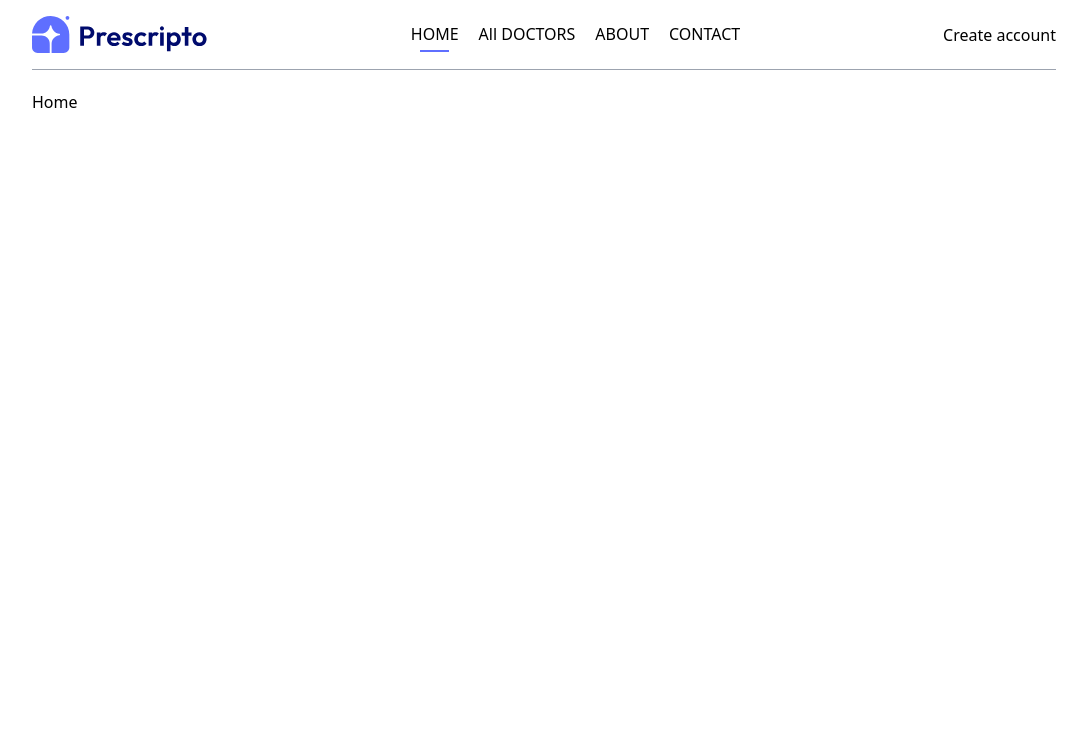
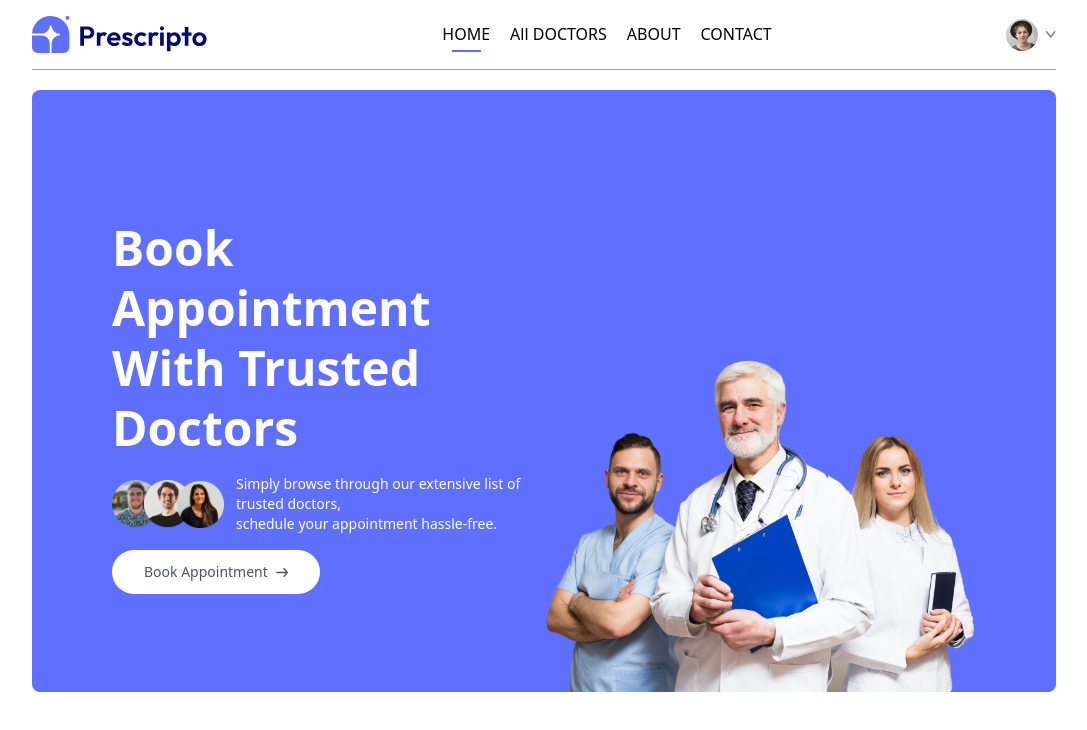
Before and after one commit to ChienCook/prescripto, a React app in the folder frontend/: page / in a window 1280 px wide. Shown: the top 730 px of the page, without its empty margins (96-1183 px from the left). Built offline with nearby package versions, Linux system fonts and the light colour scheme; the HTML template or start-up script is replaced by a standard one.

Commit message:
frontend: Navbar, Header(hero)

```diff
--- /dev/null
+++ b/frontend/src/components/Header.jsx
@@ -0,0 +1,35 @@
+import { assets } from '@/assets/assets';
+import React from 'react';
+
+const Header = () => {
+    return (
+        <div className="flex flex-col md:flex-row flex-wrap bg-primary rounded-lg px-6 md:px-10 lg:px-20">
+            {/* Left Side */}
+            <div className="md:w-1/2 flex flex-col items-start justify-center gap-4 py-10 m-auto md:py-[10vw] md:mb-[-30px]">
+                <p className="text-3xl md:text-4xl lg:text-5xl text-white font-semibold leading-tight md:leading-tight lg:leading-tight">
+                    Book Appointment <br></br> With Trusted Doctors
+                </p>
+                <div className="flex flex-col md:flex-row items-center gap-3 text-white text-sm font-light">
+                    <img className="w-28" src={assets.group_profiles} alt="group-profile" />
+                    <p>
+                        Simply browse through our extensive list of trusted doctors,
+                        <br className="hidden sm:block"></br>
+                        schedule your appointment hassle-free.
+                    </p>
+                </div>
+                <a
+                    className="flex items-center gap-2 bg-white px-8 py-3 rounded-full text-gray-600 text-sm hover:scale-105 transition-all duration-300"
+                    href="#speciality"
+                >
+                    Book Appointment <img className="w-3" src={assets.arrow_icon} alt="" />
+                </a>
+            </div>
+            {/* Right Side */}
+            <div className="md:w-1/2 relative">
+                <img className="w-full md:absolute bottom-0 h-auto rounded-lg" src={assets.header_img} alt="" />
+            </div>
+        </div>
+    );
+};
+
+export default Header;
--- a/frontend/src/components/Navbar.jsx
+++ b/frontend/src/components/Navbar.jsx
@@ -1,9 +1,13 @@
-import React from 'react';
-import { NavLink } from 'react-router-dom';
+import React, { useState } from 'react';
+import { NavLink, useNavigate } from 'react-router-dom';
 
 import { assets } from '@/assets/assets';
 
 const Navbar = () => {
+    const navigate = useNavigate(); // redirect
+    const [showMenu, setShowMenu] = useState(false);
+    const [token, setToken] = useState(true);
+
     return (
         <div className="flex items-center justify-between py-4 mb-5 border-b border-gray-400">
             <img src={assets.logo} alt="Prescripto" className="w-44 cursor-pointer" />
@@ -25,8 +29,43 @@
                     <hr className="border-none outline-none h-0.5 w-3/5 m-auto bg-primary hidden" />
                 </NavLink>
             </ul>
-            <div>
-                <button>Create account</button>
+            <div className="flex items-center gap-4">
+                {token ? (
+                    <div className="flex items-center group relative cursor-pointer gap-2">
+                        <img className="w-8 rounded-full" src={assets.profile_pic} alt="avatar" />
+                        <img className="w-2.5" src={assets.dropdown_icon} alt="" />
+                        <div className="absolute top-0 right-0 pt-14 text-base font-medium text-gray-600 z-20 hidden group-hover:block">
+                            <div className="min-w-48 bg-stone-100 rounded p-4 flex flex-col gap-4">
+                                <p onClick={() => navigate('/my-profile')} className="hover:text-black cursor-pointer">
+                                    My Profile
+                                </p>
+                                <p
+                                    onClick={() => navigate('/my-appointments')}
+                                    className="hover:text-black cursor-pointer"
+                                >
+                                    My Appointments
+                                </p>
+                                <p
+                                    onClick={() => {
+                                        setToken(false);
+                                    }}
+                                    className="hover:text-black cursor-pointer"
+                                >
+                                    Logout
+                                </p>
+                            </div>
+                        </div>
+                    </div>
+                ) : (
+                    <button
+                        onClick={() => {
+                            navigate('/login');
+                        }}
+                        className="bg-primary px-8 py-3 rounded-full text-white text-light hidden md:block"
+                    >
+                        Create account
+                    </button>
+                )}
             </div>
         </div>
     );
--- a/frontend/src/pages/Home.jsx
+++ b/frontend/src/pages/Home.jsx
@@ -1,7 +1,12 @@
 import React from 'react';
 
+import Header from '@/components/Header';
 const Home = () => {
-    return <div>Home</div>;
+    return (
+        <div>
+            <Header></Header>
+        </div>
+    );
 };
 
 export default Home;
```
